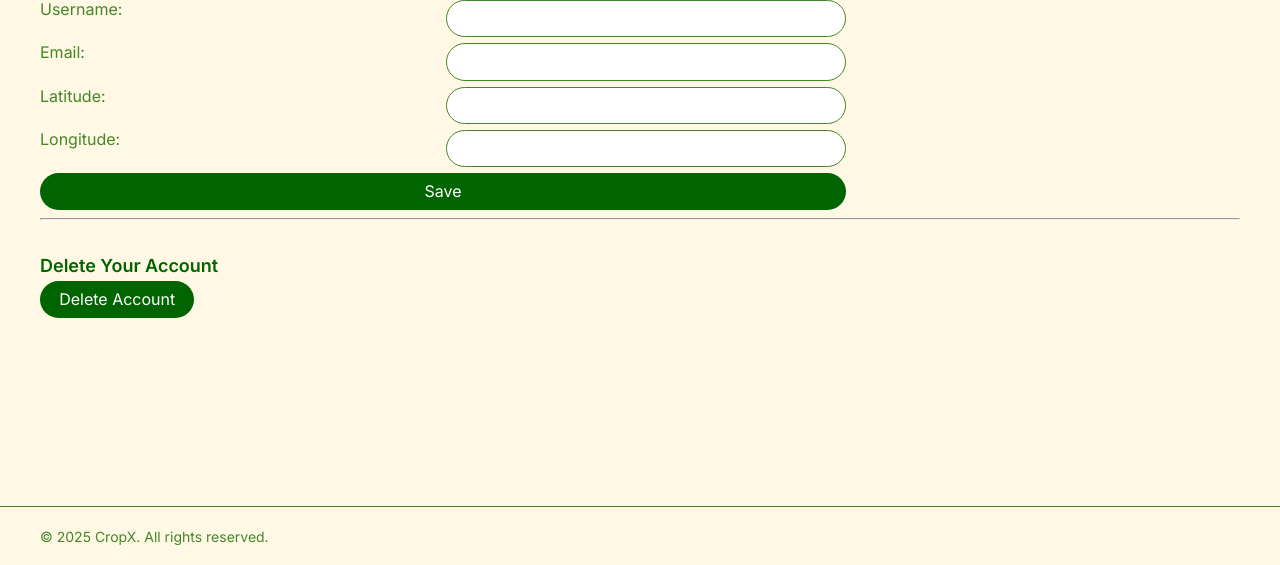
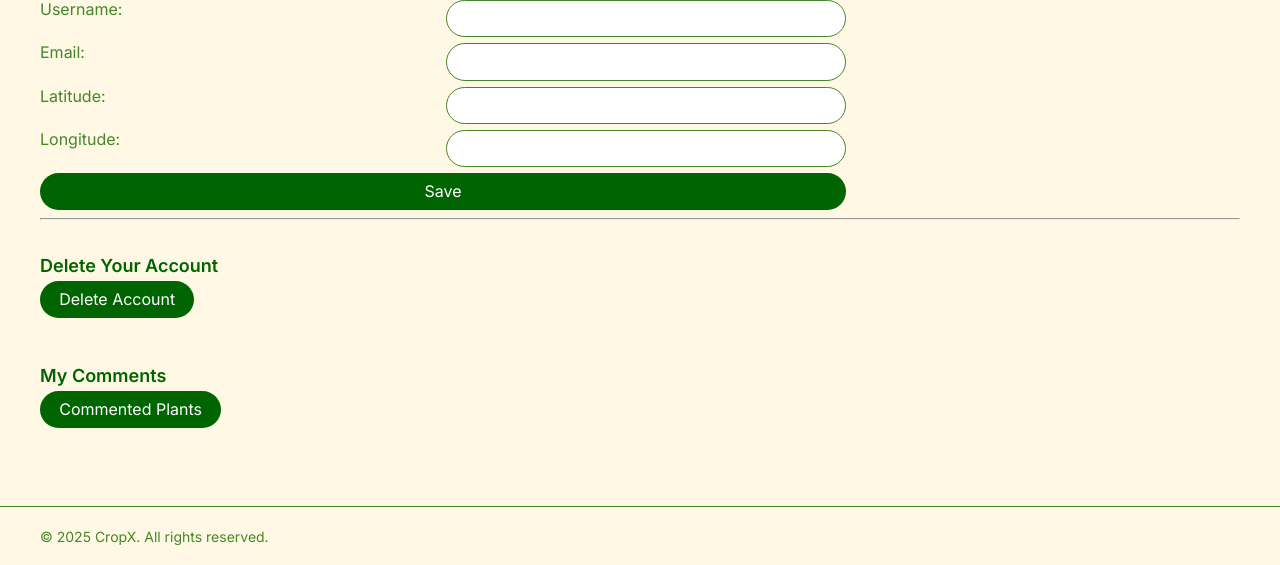
Before and after one commit to HamorHam/IAT459_cropX, a PHP site: page /member/index.php in a window 1280 px wide. Shown: the part 235-800 px from the top of the page. Run offline with PHP 8.4, Linux system fonts and the light colour scheme; the visitor is signed in with stand-in values (Sample User, id 1); data that the repository does not hold is empty.

Commit message:
Dashboard link to the commented plants

```diff
--- a/cropX/public/member/index.php
+++ b/cropX/public/member/index.php
@@ -118,6 +118,11 @@ include(SHARED_PATH . '/member_header.php');
   <form style="margin-bottom:3em" action="index.php" method="post" onsubmit="return confirm('Are you sure you want to delete your account? This action cannot be undone.');">
     <button type="submit" name="delete_account">Delete Account</button>
   </form>
+
+  <h3 style="margin-top:2em">My Comments</h3>
+<form style="margin-bottom:1em" action="<?php echo url_for('/member/commented_plant.php'); ?>" method="get">
+  <button type="submit">Commented Plants</button>
+</form>
 </div>
 
 <?php include(SHARED_PATH . '/member_footer.php'); ?>
```
